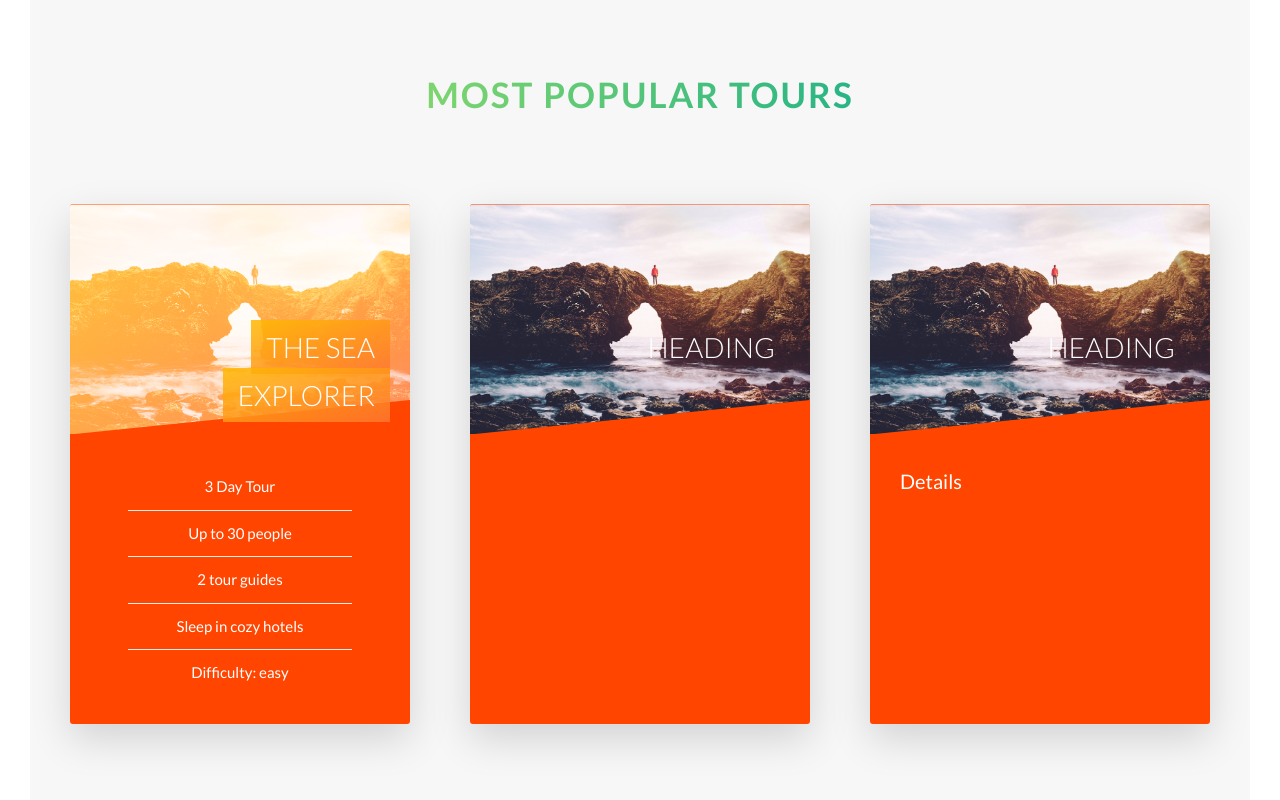
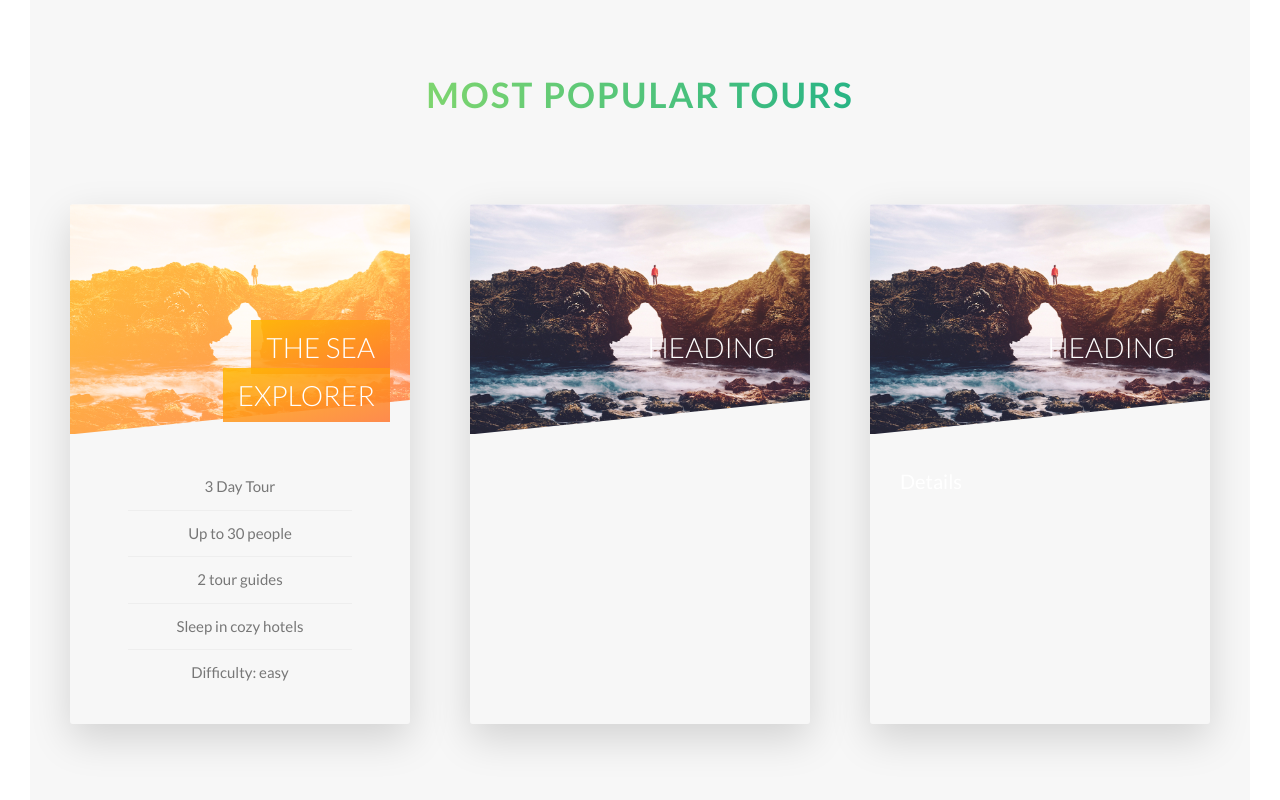
Before and after one commit to d-la/Landing-page, a website: page index.html in a window 1280 px wide. Shown: the part 2506-3306 px from the top of the page. Drawn offline with Linux system fonts and the light colour scheme.

Commit message:
Styles update

```diff
--- a/sass/components/_card.scss
+++ b/sass/components/_card.scss
@@ -5,7 +5,7 @@
   height: 52rem;
 
   &__side{
-    background-color: orangered;
+    // background-color: orangered;
     color: $color-white;
     font-size: 2rem;
 
@@ -114,6 +114,7 @@
         text-align: center;
         font-size: 1.5rem;
         padding: 1rem;
+        color: #777;
 
         &:not(:last-child){
           border-bottom: 1px solid #eee;
```
Also changed, not shown: css/style.css.
